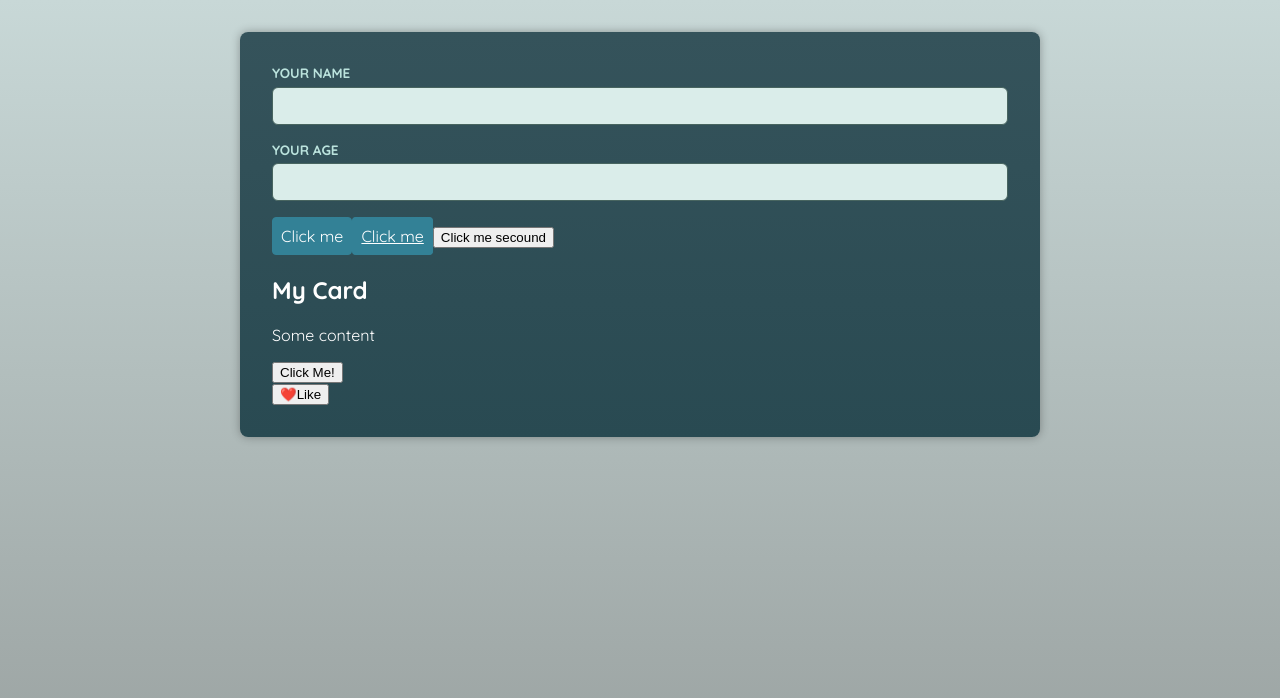
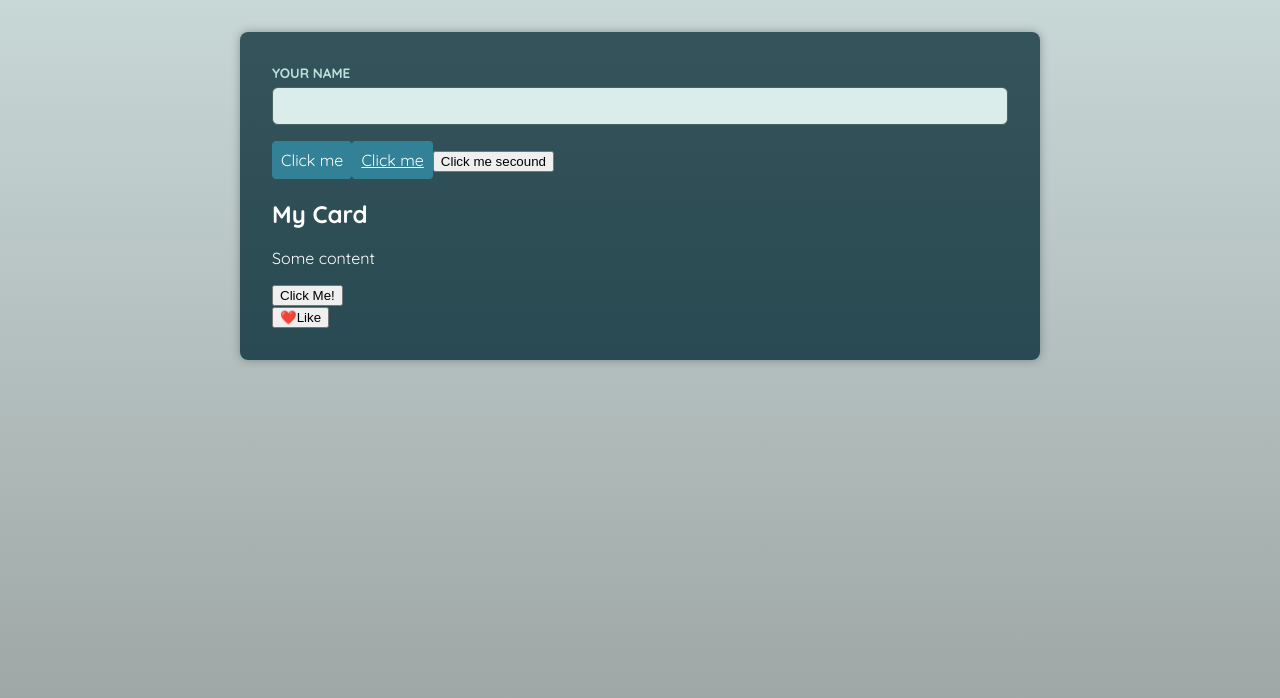
Before and after one commit to Kirushanthi26/react-typescript, a React (Vite) app in the folder 2-react_timer/: page / in a window 1280 px wide. Shown: the top 698 px of the page. Built offline with nearby package versions, Linux system fonts and the light colour scheme; a web font is replaced by a local one.

Commit message:
forward ref

```diff
--- a/2-react_timer/src/App.tsx
+++ b/2-react_timer/src/App.tsx
@@ -3,16 +3,21 @@ import { Input } from "./components/Input";
 import { Container } from "./components/Container";
 import { Card } from "./components/Card";
 import { IconButton } from "./components/IconButton";
+import { useRef } from "react";
 
 function HeartIcon() {
   return <span>❤️</span>;
 }
 
 export const App = () => {
+  const input = useRef<HTMLInputElement>(null);
+
   return (
     <main>
-      <Input id="name" label="Your name" type="text" />
-      <Input id="age" label="Your age" type="number" />
+      {/* <Input id="name" label="Your name" type="text" />
+      <Input id="age" label="Your age" type="number" /> */}
+
+      <Input id="name" label="Your name" type="text" ref={input} />
 
       <Button el="button">Click me</Button>
       <Button el="a" href="/">
--- a/2-react_timer/src/components/Input.tsx
+++ b/2-react_timer/src/components/Input.tsx
@@ -1,15 +1,17 @@
-import { ComponentPropsWithoutRef } from "react";
+import { ComponentPropsWithoutRef, forwardRef } from "react";
 
 type InputProps = {
   id: string;
   label: string;
 } & ComponentPropsWithoutRef<"input">;
 
-export const Input = ({ id, label, ...props }: InputProps) => {
-  return (
-    <>
-      <label htmlFor={id}>{label}</label>
-      <input id={id} {...props} />
-    </>
-  );
-};
+export const Input = forwardRef<HTMLInputElement, InputProps>(
+  ({ id, label, ...props }: InputProps, ref) => {
+    return (
+      <>
+        <label htmlFor={id}>{label}</label>
+        <input id={id} {...props} ref={ref} />
+      </>
+    );
+  }
+);
```
